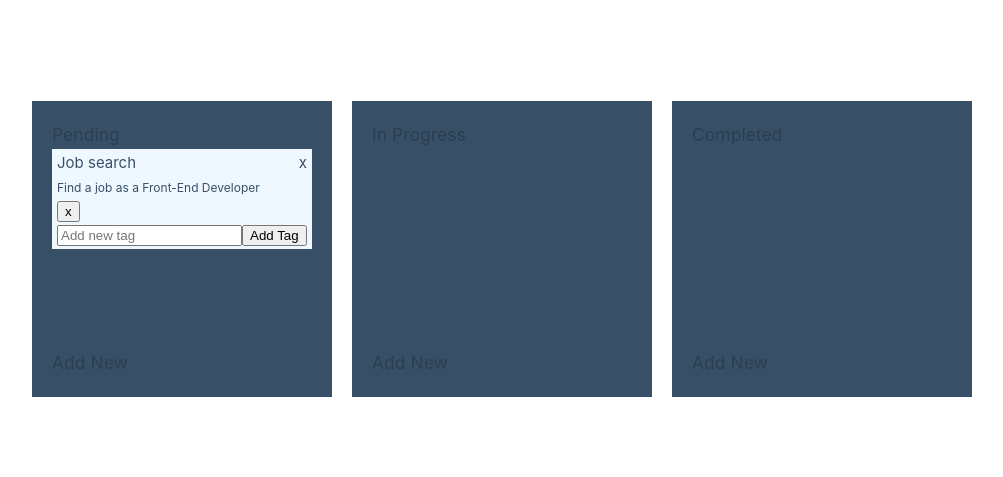
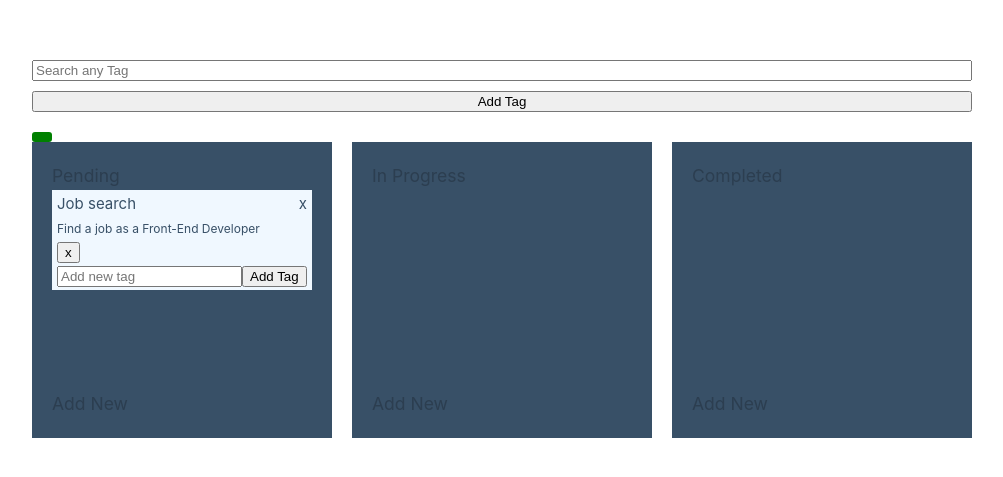
Before and after one commit to alvaro219/Todo-list, a Vue app: page / in a window 1280 px wide. Shown: the part 151-628 px from the top of the page, without its empty margins (138-1141 px from the left). Built offline with nearby package versions, Linux system fonts and the light colour scheme.

Commit message:
filterBar generated

```diff
--- /dev/null
+++ b/src/components/FilterBar.vue
@@ -0,0 +1,107 @@
+<script setup lang="ts">
+import { ref, computed, watch } from "vue";
+import useTodos from "@/store/useTodos";
+import { TodoStatus } from "@/types";
+
+const { getTodosByStatus } = useTodos();
+
+const searchTerm = ref("");
+const selectedTags = ref<string[]>([]);
+
+const groupLabel = {
+  [TodoStatus.Pending]: "Pending",
+  [TodoStatus.InProgress]: "InProgress",
+  [TodoStatus.Completed]: "Completed",
+};
+
+const allTodos = computed(() => {
+  return Object.keys(groupLabel).flatMap(statusKey =>
+    getTodosByStatus(statusKey as TodoStatus).value
+  );
+});
+
+const availableTags = computed(() => {
+  const tagsSet = new Set<string>();
+  allTodos.value.forEach(todo => {
+    todo.tag.forEach(tag => tagsSet.add(tag));
+  });
+  return Array.from(tagsSet);
+});
+
+const filteredTodos = computed(() => {
+  if (selectedTags.value.length === 0) return allTodos.value;
+  return allTodos.value.filter(todo =>
+    selectedTags.value.every(tag => todo.tag.includes(tag))
+  );
+});
+
+const addTagToFilter = (tag: string) => {
+  if (!selectedTags.value.includes(tag)) {
+    selectedTags.value.push(tag);
+  }
+};
+
+const removeTagFromFilter = (tag: string) => {
+  selectedTags.value = selectedTags.value.filter(t => t !== tag);
+};
+
+watch(searchTerm, (newSearch) => {
+  if (availableTags.value.includes(newSearch)) {
+    addTagToFilter(newSearch);
+    searchTerm.value = "";
+  }
+});
+</script>
+
+<template>
+  <div class="searcher-bar">
+    <input type="text" v-model="searchTerm" placeholder="Search any Tag" />
+    <button @click="addTagToFilter(searchTerm)">Add Tag</button>
+
+    <div class="selected-tags">
+      <span v-for="tag in selectedTags" :key="tag" class="tag">
+        {{ tag }}
+        <button @click="removeTagFromFilter(tag)">x</button>
+      </span>
+    </div>
+
+    <div class="available-tags">
+      <span
+        v-for="tag in availableTags"
+        :key="tag"
+        @click="addTagToFilter(tag)"
+        class="tag-option"
+      >
+        {{ tag }}
+      </span>
+    </div>
+  </div>
+</template>
+
+<style scoped>
+.searcher-bar {
+  display: flex;
+  flex-direction: column;
+  gap: 10px;
+}
+
+.selected-tags {
+  display: flex;
+  flex-wrap: wrap;
+  gap: 5px;
+}
+
+.tag, .tag-option {
+  padding: 5px 10px;
+  background-color: green;
+  color: white;
+  border-radius: 3px;
+  cursor: pointer;
+}
+
+.available-tags {
+  display: flex;
+  flex-wrap: wrap;
+  gap: 5px;
+}
+</style>
--- a/src/components/TodoGroup.vue
+++ b/src/components/TodoGroup.vue
@@ -3,31 +3,35 @@ import { TodoStatus } from "@/types";
 import Draggable from "vuedraggable";
 import useTodos from "@/store/useTodos";
 import CreateTodo from "./CreateTodo.vue";
-import { computed, ref } from "vue";
-import { watch } from "vue";
+import { computed, ref, defineProps } from "vue";
 
 interface Props {
   status: TodoStatus;
+  selectedTags: string[];
 }
 
 const props = defineProps<Props>();
 
 const { getTodosByStatus, deleteTodo, updateTodo } = useTodos();
-const todoList = ref(getTodosByStatus(props.status).value);
-
-watch(
-  () => getTodosByStatus(props.status).value,
-  (newTodos) => {
-    todoList.value = newTodos;
-  }
-);
-
+const todoList = computed(() => getTodosByStatus(props.status).value);
 
 const groupLabel = {
   [TodoStatus.Pending]: "Pending",
   [TodoStatus.InProgress]: "In Progress",
   [TodoStatus.Completed]: "Completed",
 };
+
+const isTodoVisible = (todo: any) => {
+  return props.selectedTags.length === 0 || todo.tag.some((tag: string) => props.selectedTags.includes(tag));
+};
+
+const sortedTodoList = computed(() => {
+  return todoList.value.sort((a, b) => {
+    const aVisible = isTodoVisible(a);
+    const bVisible = isTodoVisible(b);
+    return (aVisible === bVisible) ? 0 : (aVisible ? -1 : 1);
+  });
+});
 
 const newTags = ref<{ [key: number]: string }>({});
 
@@ -50,14 +54,9 @@ const removeTag = (todo: any, index: number) => {
 };
 
 const onDraggableChange = (payload: any) => {
-  const movedTodo = payload?.added?.element;
-  if (movedTodo && movedTodo.status !== props.status) {
-    const todoCopy = { ...movedTodo, status: props.status };
-
-    updateTodo(todoCopy, props.status);
+  if (payload?.added?.element?.status !== props.status) {
   }
 };
-
 </script>
 
 <template>
@@ -66,13 +65,13 @@ const onDraggableChange = (payload: any) => {
 
     <Draggable
       class="draggable"
-    :list="todoList"
+      :list="sortedTodoList"
       group="todos"
       itemKey="id"
       @change="onDraggableChange"
     >
       <template #item="{ element: todo }">
-      <li :key="todo.id">
+        <li :class="{ 'darkened': !isTodoVisible(todo) }">
           {{ todo.title }}
           <span class="delete-icon" @click="() => deleteTodo(todo)">x</span>
           <div>
@@ -111,6 +110,12 @@ const onDraggableChange = (payload: any) => {
   padding: 2px 5px;
   cursor: grab;
   margin-bottom: 10px;
+  transition: background-color 0.3s ease;
+}
+
+.darkened {
+  opacity: 0.5;
+  background-color: #a62626;
 }
 
 .draggable {
--- a/src/components/TodoList.vue
+++ b/src/components/TodoList.vue
@@ -1,13 +1,20 @@
 <script setup lang="ts">
+import { ref } from "vue";
 import { TodoStatus } from "@/types";
 import TodoGroup from "./TodoGroup.vue";
+import FilterBar from "./FilterBar.vue";
+
+const selectedTags = ref<string[]>([]);
 </script>
 
 <template>
+  <div>
+    <FilterBar v-model:selectedTags="selectedTags"/>
+  </div>
   <div class="groups-wrapper">
-    <TodoGroup :status="TodoStatus.Pending" />
-    <TodoGroup :status="TodoStatus.InProgress" />
-    <TodoGroup :status="TodoStatus.Completed" />
+    <TodoGroup :status="TodoStatus.Pending" :selectedTags="selectedTags" />
+    <TodoGroup :status="TodoStatus.InProgress" :selectedTags="selectedTags" />
+    <TodoGroup :status="TodoStatus.Completed" :selectedTags="selectedTags" />
   </div>
 </template>
 
--- a/tsconfig.json
+++ b/tsconfig.json
@@ -2,6 +2,8 @@
   "extends": "./node_modules/@vue/tsconfig/tsconfig.web.json",
   "include": ["env.d.ts", "src/**/*", "src/**/*.vue"],
   "compilerOptions": {
+    "target": "es2019",
+    "lib": ["es2019", "dom"],
     "baseUrl": ".",
     "paths": {
       "@/*": ["./src/*"]
```
Lines whose indentation alone changed are shown as unchanged.
